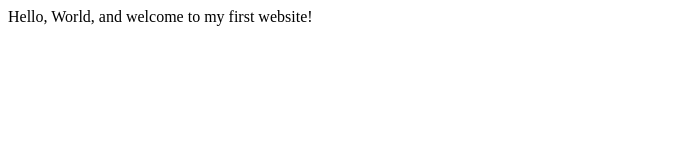
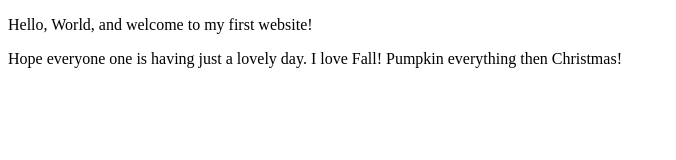
Before and after one commit to Blanchardd/Blanchardd.github.io, a plain HTML site: page index.html in a window 1280 px wide. Shown: the whole page, without its empty margins (0-676 px from the left). Drawn offline with Linux system fonts and the light colour scheme.

Commit message:
Update index.html

```diff
--- a/index.html
+++ b/index.html
@@ -3,9 +3,10 @@
     <head>
         <meta charset="utf-8">
         <meta name="viewport" content="width=device-width, initial-scale=1.0">
-        <title>My First Website</title>
+        <title>Deja Blanchard | Student</title>
     </head>
     <body>
-       Hello, World, and welcome to my first website!
+        <p>Hello, World, and welcome to my first website!</p>
+        <p>Hope everyone one is having just a lovely day. I love Fall! Pumpkin everything then Christmas!</P>
     </body>
 </html>
```
